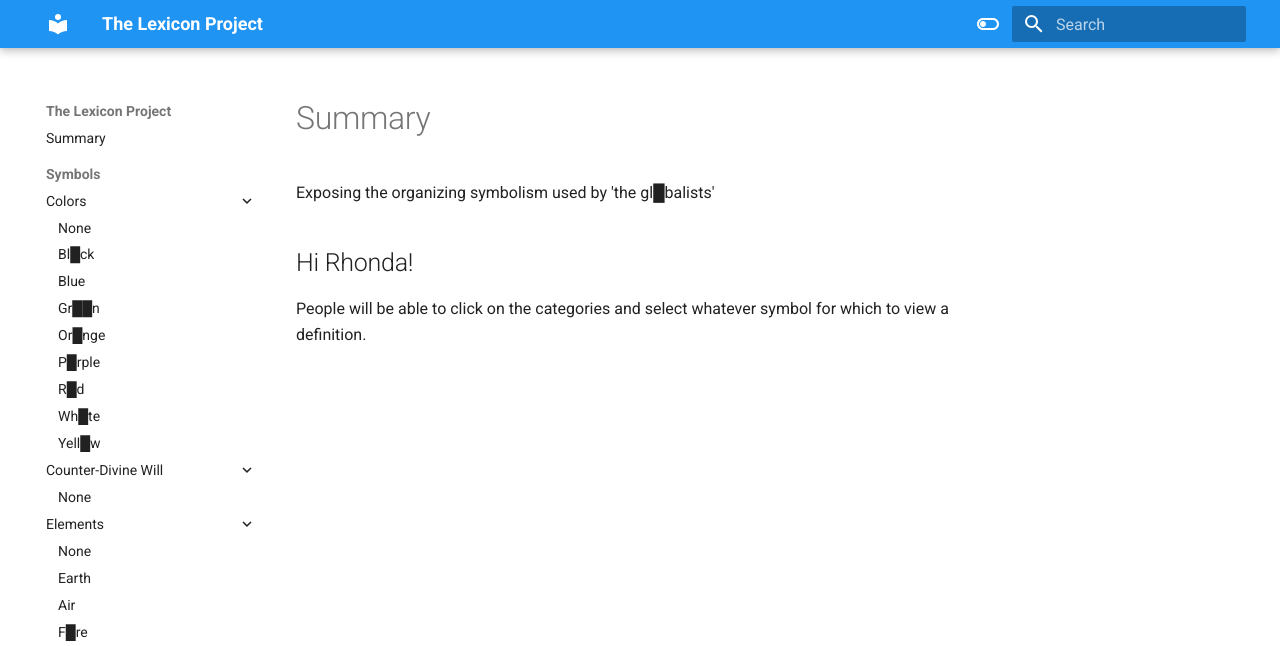
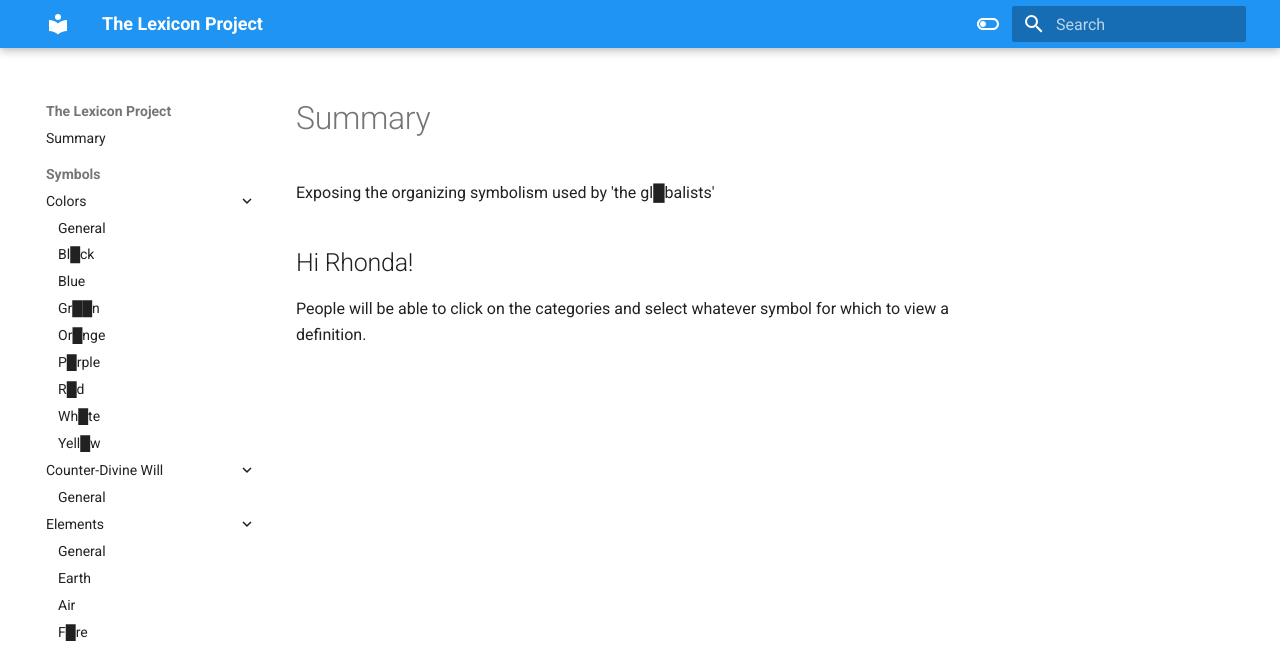
Before and after one commit to Tindalos/Lexicon, an MkDocs documentation site: the page built from docs/index.md, in a window 1280 px wide. Shown: the top 646 px of the page. Built offline with MkDocs 1.6.1 and Material for MkDocs 9.7.7, drawn with Linux system fonts in a browser that asks for light colours.

Commit message:
Update mkdocs.yml

```diff
--- a/mkdocs.yml
+++ b/mkdocs.yml
@@ -4,7 +4,7 @@ nav:
  - Summary: docs/index.md
  - Symbols:
    - Colors:
-     - docs/symbols/colors/Colors.md
+     - General: docs/symbols/colors/Colors.md
      - Bl█ck: docs/symbols/colors/Bl█ck.md
      - Blue: docs/symbols/colors/Blue.md
      - Gr██n: docs/symbols/colors/Gr██n.md
@@ -14,9 +14,9 @@ nav:
      - Wh█te: docs/symbols/colors/Wh█te.md
      - Yell█w: docs/symbols/colors/Y█llow.md
    - Counter-Divine Will:
-     - docs/symbols/CounterDivine_Will/index.md
+     - General: docs/symbols/CounterDivine_Will/index.md
    - Elements:
-     - docs/symbols/elements/Elements.md
+     - General: docs/symbols/elements/Elements.md
      - Earth: docs/symbols/elements/Earth.md
      - Air: docs/symbols/elements/Air.md
      - F█re: docs/symbols/elements/F█re.md
@@ -53,7 +53,8 @@ theme:
     features:
       - navigation.instant
       - navigation.expand
-      - navigation.indexes
+ #     - navigation.indexes
+ #     Nixed due to section pages not working properly
       - navigation.top
       - navigation.sections
 
```
